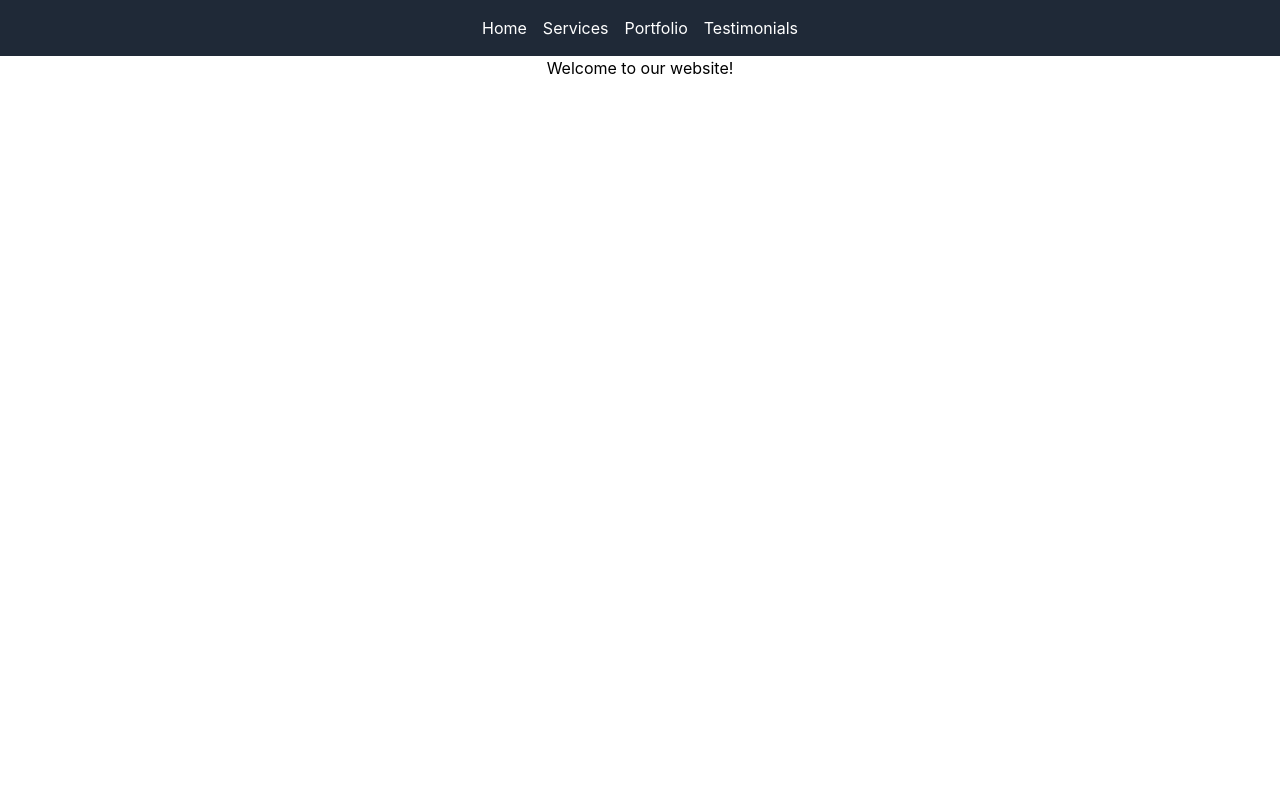
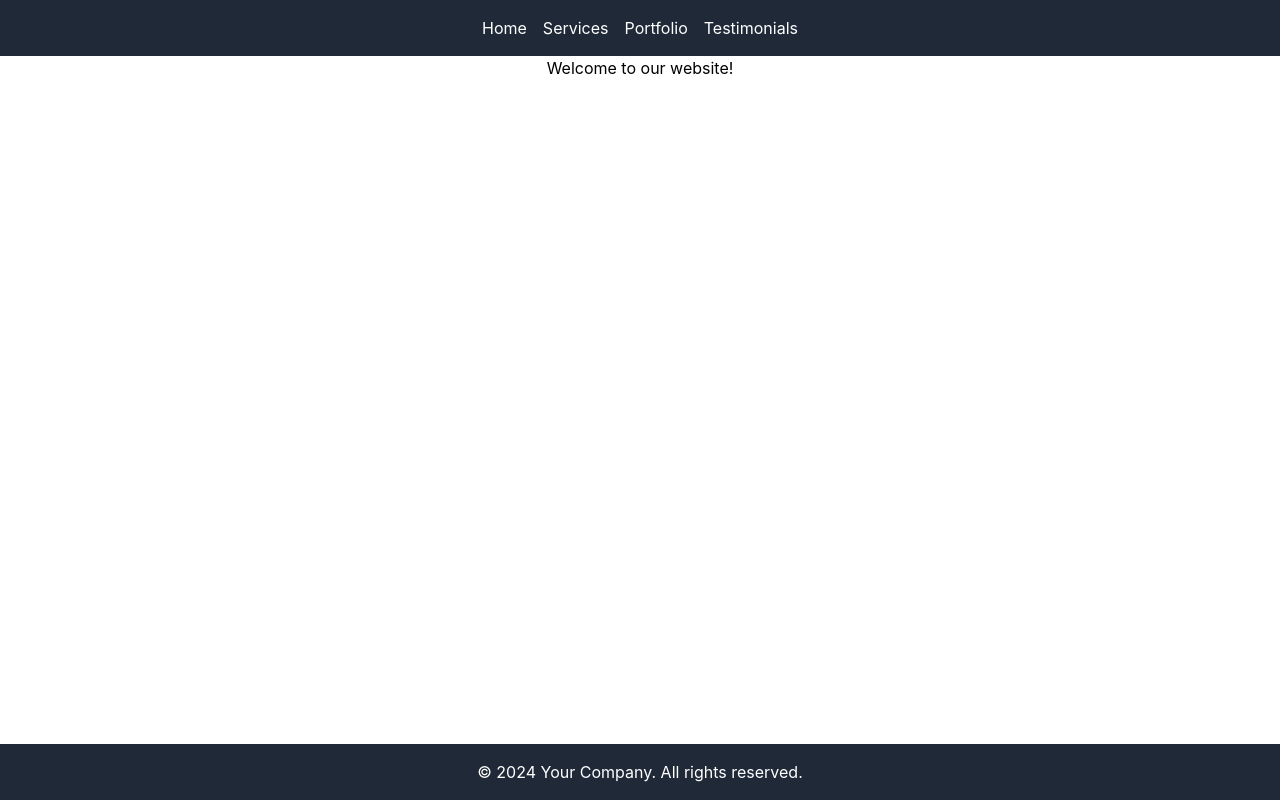
Before and after one commit to Arman170616/FARM-Stack-Agency-, a React (Create React App) app in the folder frontend/my-fastapi-react-app/: page / in a window 1280 px wide. Built offline with nearby package versions, Linux system fonts and the light colour scheme.

Commit message:
Footer.tsx added

```diff
--- a/frontend/my-fastapi-react-app/src/App.tsx
+++ b/frontend/my-fastapi-react-app/src/App.tsx
@@ -6,7 +6,7 @@
 import Testimonial from './components/Testimonial';
 import Home from './components/Home';
 import Navbar from './components/Navbar'; // Import the Navbar component
-
+import Footer from './components/Footer';
 
 const App: React.FC = () => {
   return (
@@ -23,6 +23,7 @@
           <Route path="/portfolio" element={<Portfolio />} />
           <Route path="/testimonials" element={<Testimonial />} />
         </Routes>
+        <Footer />
       </div>
     </Router>
   );
--- /dev/null
+++ b/frontend/my-fastapi-react-app/src/components/Footer.tsx
@@ -0,0 +1,13 @@
+import React from 'react';
+
+const Footer: React.FC = () => {
+  return (
+    <footer className="bg-gray-800 text-white py-4 absolute bottom-0 w-full">
+      <div className="container mx-auto text-center">
+        <p>&copy; 2024 Your Company. All rights reserved.</p>
+      </div>
+    </footer>
+  );
+}
+
+export default Footer;
--- a/frontend/my-fastapi-react-app/src/components/Portfolio.tsx
+++ b/frontend/my-fastapi-react-app/src/components/Portfolio.tsx
@@ -19,10 +19,10 @@
         }
         const data = await response.json();
         const parsedPortfolio: Portfolio[] = data.map((item: any) => ({
-          id: item[0], // item[0] is the first column in the database table [id, project_name, client_name, description
-          project_name: item[1], // item[1] is the second column in the database table [id, project_name, client_name, description
-          client_name: item[2], // item[2] is the third column in the database table [id, project_name, client_name, description
-          description: item[3] // item[3] is the fourth column in the database table [id, project_name, client_name, description
+          id: item[0],
+          project_name: item[1],
+          client_name: item[2],
+          description: item[3]
         }));
         setPortfolio(parsedPortfolio);
       } catch (error) {
```
